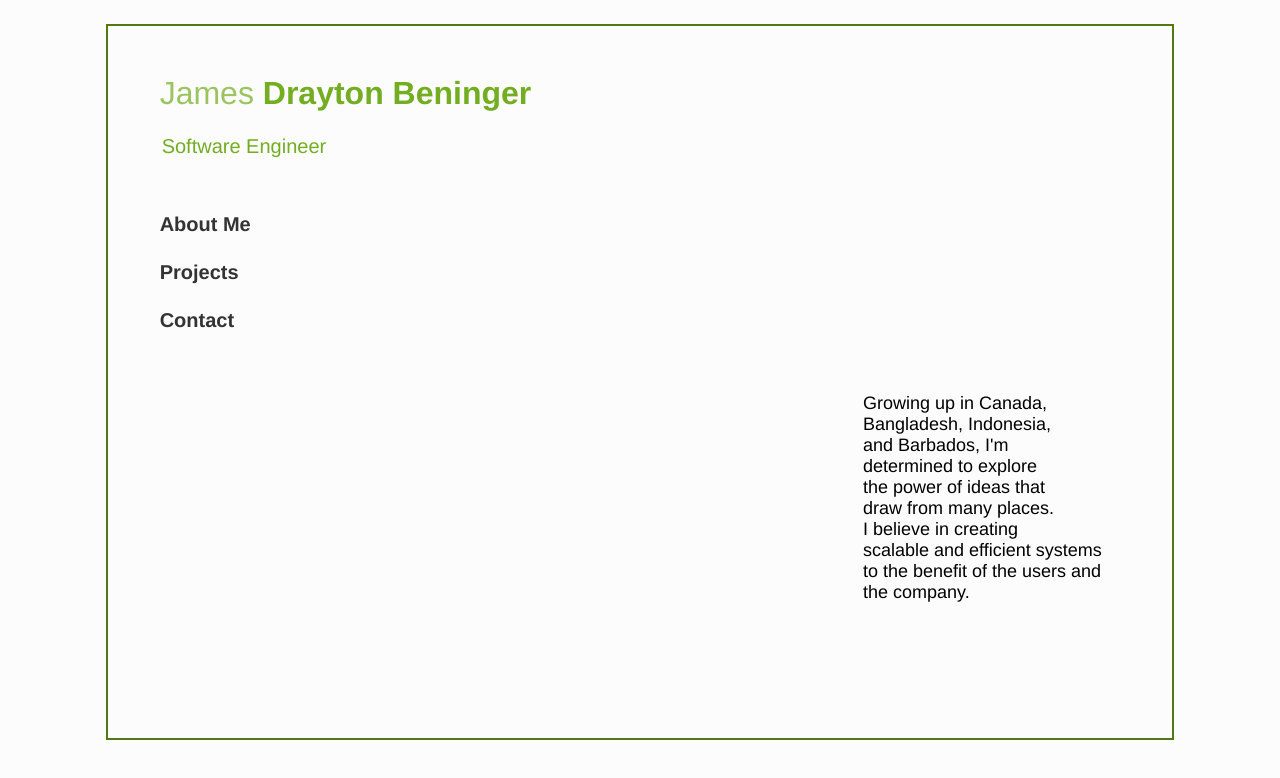
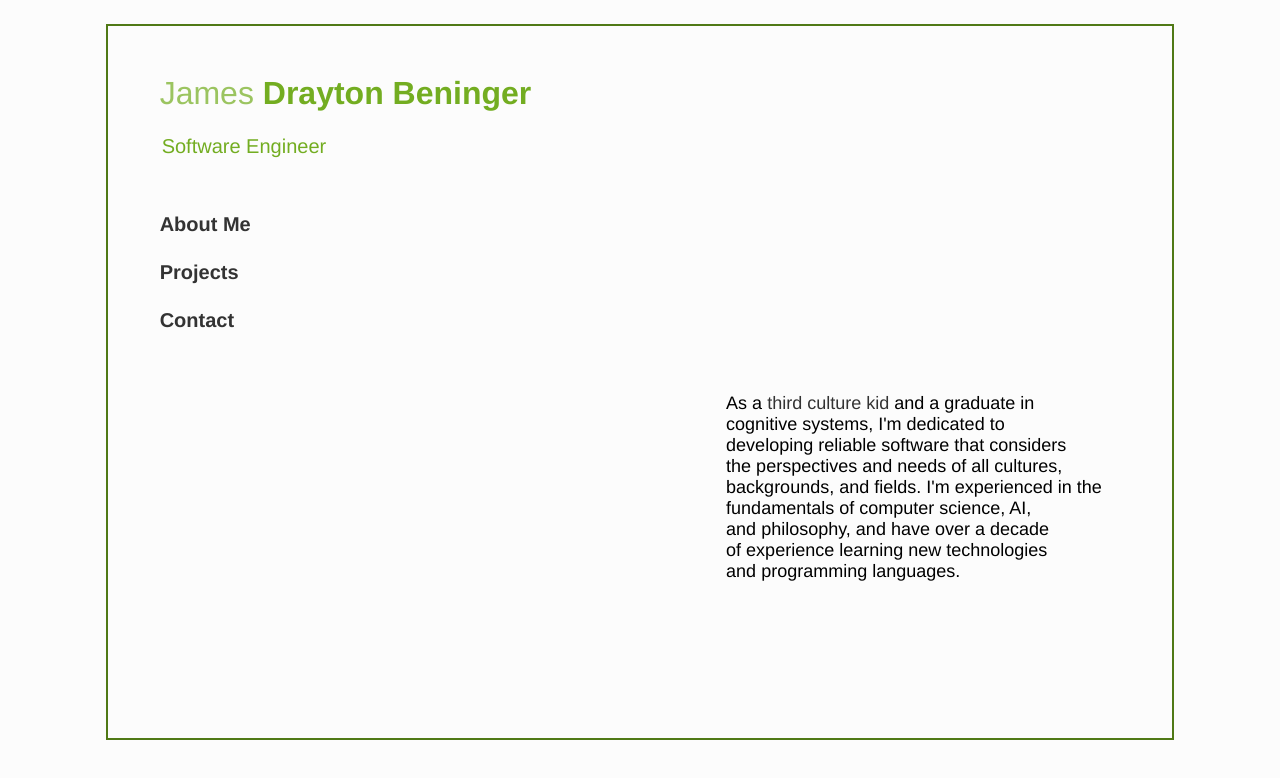
Before and after one commit to jamesdrayton/jamesdrayton.github.io, a React (Create React App) app: page / in a window 1280 px wide. Shown: the top 778 px of the page. Built offline with nearby package versions, Linux system fonts and the light colour scheme.

Commit message:
April 15

```diff
--- a/src/About.js
+++ b/src/About.js
@@ -5,16 +5,15 @@ const About = ({page}) => {
     return (
         <section className={page.display ? "fadeIn" : "fadeOut"} style={page.display ? {display: 'block'}: {display: 'none'}}>
             <p className="aboutme">
-                <span> Growing up in Canada,  </span>
-                <span> Bangladesh, Indonesia, </span>
-                <span> and Barbados, I'm </span>
-                <span> determined to explore</span>
-                <span> the power of ideas that </span>
-                <span> draw from many places.</span>
-                <span> I believe in creating </span>
-                <span> scalable and efficient systems </span>
-                <span> to the benefit of the users and </span>
-                <span> the company.</span>
+                <span> As a <a target="_blank"> third culture kid </a> and a graduate in</span>
+                <span> cognitive systems, I'm dedicated to </span>
+                <span> developing reliable software that considers </span>
+                <span> the perspectives and needs of all cultures, </span>
+                <span> backgrounds, and fields. I'm experienced in the</span>
+                <span> fundamentals of computer science, AI, </span>
+                <span> and philosophy, and have over a decade </span>
+                <span> of experience learning new technologies </span>
+                <span> and programming languages. </span>
             </p>
         </section>
      );
--- a/src/App.js
+++ b/src/App.js
@@ -20,19 +20,31 @@ function App() {
       name: "Hallway Problem",
       id: 0,
       display: false,
-      link: "HallwayDemo",
+      link: "https://github.com/jamesdrayton/Hallway-Problem",
       description: "A Python recreation of the Hallway Problem using Bayes' theorem",
       role: "full-stack",
+      org: "",
       year: 2023
     },
     {
       name: "Tempo Determination",
       id: 1,
       display: false,
-      link: "TempoDemo",
+      link: "#TempoDemo",
       description: "Software for experimental use by the school of music at UBC",
       role: "full-stack",
+      org: "UBC",
       year: 2022
+    },
+    {
+      name: "Web portfolio",
+      id: 3,
+      display: false,
+      link: "https://github.com/jamesdrayton/jamesdrayton.github.io",
+      description: "",
+      role: "full-stack",
+      org: "",
+      year: 2023
     }
   ])
   const [currDemo, setCurrDemo] = useState(null);
@@ -53,8 +65,8 @@ function App() {
   }
 
   // Updates which demo page is currently being displayed
-  // Takes a project (demo) and sets display to be true for that project
-  // in the projects list. Sets display as false for every other project.
+  // Takes a project (demo) and sets 'display' to be true for that project
+  // in the projects list. Sets 'display' as false for every other project.
   // If demo is null then no project is displayed at all (all are false).
   const updateDemo = (demo) => {
     const newProjects = [];
@@ -63,6 +75,9 @@ function App() {
         project.display = false;
       } else {
         project.display = true;
+        if (project.link.startsWith('https://')) {
+          window.open(project.link, '_blank');
+        }
         setCurrDemo(demo.id);
       }
       newProjects.push(project);
--- a/src/Contact.js
+++ b/src/Contact.js
@@ -7,7 +7,8 @@ const Contact = ({page}) => {
             <div className="contacts">
                 <p>
                     <a href="https://github.com/jamesdrayton" target="_blank"> Github </a>
-                    <a>Resume</a>
+                    <a href="./James Drayton Beninger_Resume.pdf"> Resume </a>
+                    <a href="https://www.linkedin.com/in/jamesdraytonbeninger/"> LinkedIn</a>
                 </p>
             </div>
         </section>
--- a/src/Demo.js
+++ b/src/Demo.js
@@ -5,7 +5,7 @@ const Demo = ({projects, currDemo}) => {
   return (
     <div className="demo">
       {/* {projects[0].display && <HallwayDemo></HallwayDemo>} */}
-      {projects[1].display && <TempoDemo></TempoDemo>}
+      {projects[2].display && <TempoDemo></TempoDemo>}
     </div>
     );
 }
--- a/src/Projects.js
+++ b/src/Projects.js
@@ -2,16 +2,17 @@
 // A list of my projects containing a description of their purpose and the tools they use, as well as a demo when applicable.
 const Projects = ({page, projects, updateDemo}) => {
 
+    const sortedProjects = projects.sort((a, b) => b.year - a.year);
     return (
         <section className={page.display ? "fadeIn" : "fadeOut"} style={page.display ? {display: 'block'}: {display: 'none'}}>
             <div className="project-list">
-                {projects.map((project) => (
+                {sortedProjects.map((project) => (
                     <div className="preview">
                         <div className="title">
                             <h2 onClick={() => updateDemo(project)}>{project.name}</h2>
                         </div>
                         <div className="description">
-                            <a>{project.year} {project.role}</a>
+                            <a>{project.year} {project.role} {project.org}</a>
                         </div>
                     </div>
                 ))}
--- a/src/index.css
+++ b/src/index.css
@@ -99,6 +99,18 @@ code {
   margin-top: 15%;
   top: 20vh;
   z-index: 2;
+  text-decoration: none;
+}
+
+.aboutme a {
+  color: #333;
+  font-size: calc(10px + 1vmin);
+  text-decoration: none;
+}
+
+.aboutme a:hover {
+  color: #73AD21;
+  mix-blend-mode: difference;
 }
 
 /* Projects Page Styles */
--- a/src/project_data/tempo_demo/useTempoKnob.js
+++ /dev/null
@@ -1,7 +0,0 @@
-import {useState, useEffect, useRef} from 'react';
-
-const useTempoKnob = (knob, tempo) => {
-    //
-}
-
-export default useTempoKnob();
```
Also changed, not shown: src/project_data/tempo_demo/TempoDemo.js (+32 -17 lines), 2 other files (tests, documents, lock files or other folders).
